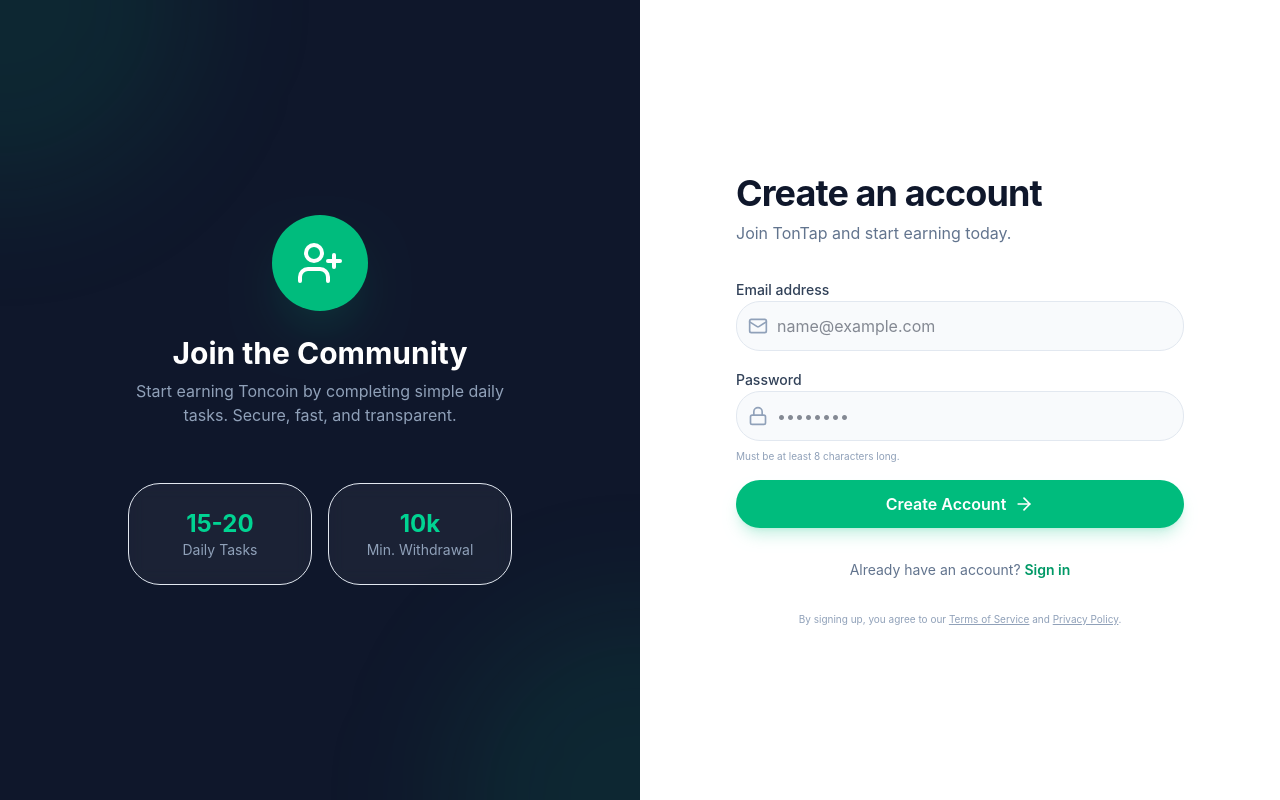
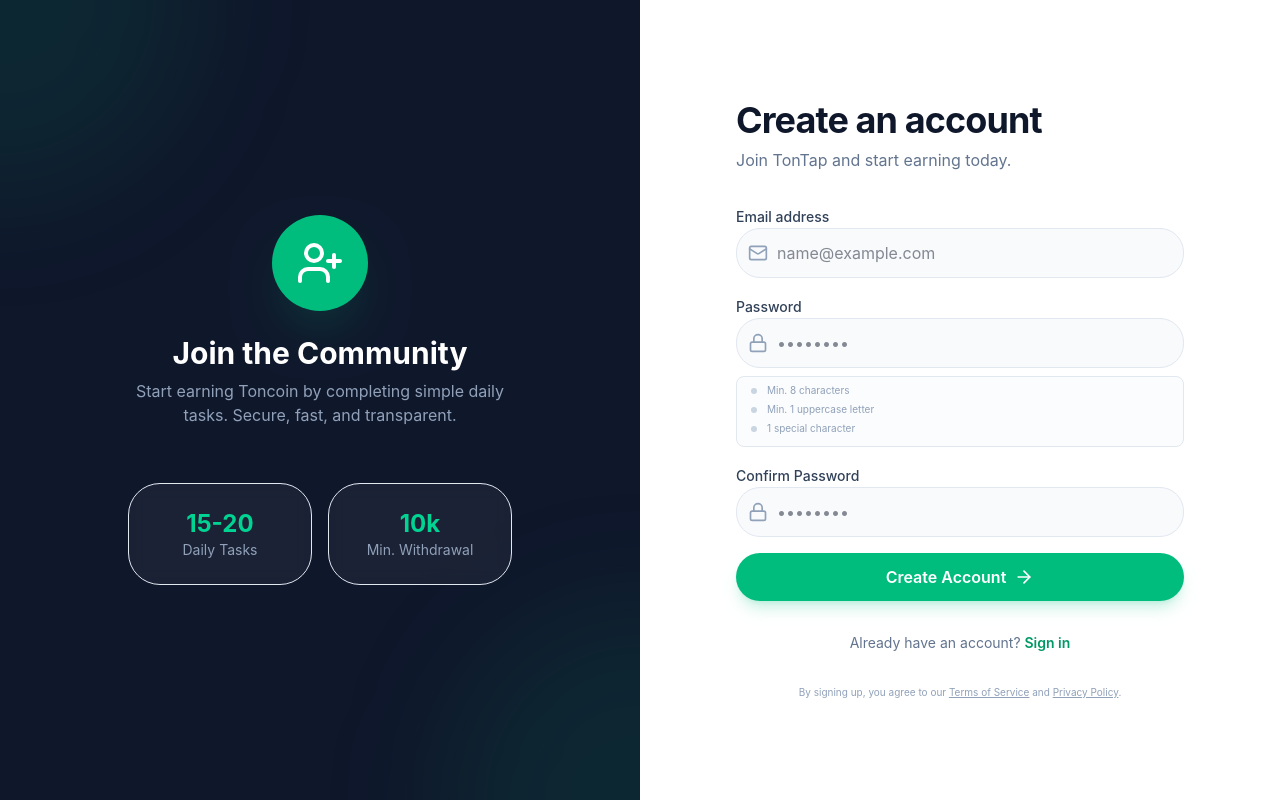
Before and after one commit to jjmoncar/TonTap, a Next.js app: page /register in a window 1280 px wide. Built offline with nearby package versions, Linux system fonts and the light colour scheme; no server answers.

Commit message:
feat: add password complexity rules and confirm password matching checks to signup form

```diff
--- a/src/app/(auth)/register/page.tsx
+++ b/src/app/(auth)/register/page.tsx
@@ -4,19 +4,45 @@
 import Link from 'next/link'
 import { useRouter } from 'next/navigation'
 import { createClient } from '@/lib/supabase/client'
-import { Mail, Lock, ArrowRight, UserPlus } from 'lucide-react'
+import { Mail, Lock, ArrowRight, UserPlus, Check, X } from 'lucide-react'
 import { motion } from 'framer-motion'
 
 export default function RegisterPage() {
   const [email, setEmail] = useState('')
   const [password, setPassword] = useState('')
+  const [confirmPassword, setConfirmPassword] = useState('')
   const [loading, setLoading] = useState(false)
   const [error, setError] = useState<string | null>(null)
   const router = useRouter()
   const supabase = createClient()
 
+  // Real-time validation checks
+  const hasMinLength = password.length >= 8
+  const hasUppercase = /[A-Z]/.test(password)
+  const hasSpecial = /[^a-zA-Z0-9]/.test(password)
+  const passwordsMatch = password && password === confirmPassword
+
   const handleRegister = async (e: React.FormEvent) => {
     e.preventDefault()
+
+    // Enforce validations upon submission
+    if (!hasMinLength) {
+      setError('Password must be at least 8 characters long.')
+      return
+    }
+    if (!hasUppercase) {
+      setError('Password must contain at least one uppercase letter.')
+      return
+    }
+    if (!hasSpecial) {
+      setError('Password must contain at least one special character.')
+      return
+    }
+    if (password !== confirmPassword) {
+      setError('Passwords do not match.')
+      return
+    }
+
     setLoading(true)
     setError(null)
 
@@ -111,7 +137,67 @@
                   required
                 />
               </div>
-              <p className="text-[10px] text-slate-400">Must be at least 8 characters long.</p>
+
+              {/* Real-time validation indicators */}
+              <div className="pt-1.5 space-y-1 bg-slate-50/50 dark:bg-slate-800/30 p-2.5 rounded-lg border border-slate-100 dark:border-slate-800/80">
+                <div className="flex items-center gap-1.5 text-[10px]">
+                  {hasMinLength ? (
+                    <Check className="w-3.5 h-3.5 text-emerald-500" />
+                  ) : (
+                    <div className="w-1.5 h-1.5 rounded-full bg-slate-300 dark:bg-slate-600 ml-1 mr-1" />
+                  )}
+                  <span className={hasMinLength ? "text-emerald-600 dark:text-emerald-400 font-medium" : "text-slate-400 dark:text-slate-500"}>
+                    Min. 8 characters
+                  </span>
+                </div>
+                <div className="flex items-center gap-1.5 text-[10px]">
+                  {hasUppercase ? (
+                    <Check className="w-3.5 h-3.5 text-emerald-500" />
+                  ) : (
+                    <div className="w-1.5 h-1.5 rounded-full bg-slate-300 dark:bg-slate-600 ml-1 mr-1" />
+                  )}
+                  <span className={hasUppercase ? "text-emerald-600 dark:text-emerald-400 font-medium" : "text-slate-400 dark:text-slate-500"}>
+                    Min. 1 uppercase letter
+                  </span>
+                </div>
+                <div className="flex items-center gap-1.5 text-[10px]">
+                  {hasSpecial ? (
+                    <Check className="w-3.5 h-3.5 text-emerald-500" />
+                  ) : (
+                    <div className="w-1.5 h-1.5 rounded-full bg-slate-300 dark:bg-slate-600 ml-1 mr-1" />
+                  )}
+                  <span className={hasSpecial ? "text-emerald-600 dark:text-emerald-400 font-medium" : "text-slate-400 dark:text-slate-500"}>
+                    1 special character
+                  </span>
+                </div>
+              </div>
+            </div>
+
+            <div className="space-y-2">
+              <label className="text-sm font-medium text-slate-700 dark:text-slate-300">Confirm Password</label>
+              <div className="relative">
+                <Lock className="absolute left-3 top-1/2 -translate-y-1/2 w-5 h-5 text-slate-400" />
+                <input
+                  type="password"
+                  value={confirmPassword}
+                  onChange={(e) => setConfirmPassword(e.target.value)}
+                  placeholder="••••••••"
+                  className="w-full pl-10 pr-4 py-3 bg-slate-50 dark:bg-slate-800 border border-slate-200 dark:border-slate-700 rounded-xl focus:ring-2 focus:ring-emerald-500 focus:border-transparent transition-all outline-none"
+                  required
+                />
+              </div>
+              {confirmPassword && (
+                <div className="flex items-center gap-1.5 text-[10px] pl-1">
+                  {passwordsMatch ? (
+                    <Check className="w-3.5 h-3.5 text-emerald-500" />
+                  ) : (
+                    <X className="w-3.5 h-3.5 text-red-500" />
+                  )}
+                  <span className={passwordsMatch ? "text-emerald-600 dark:text-emerald-400 font-medium" : "text-red-500 dark:text-red-400"}>
+                    {passwordsMatch ? 'Passwords match' : 'Passwords do not match'}
+                  </span>
+                </div>
+              )}
             </div>
 
             {error && (
```
